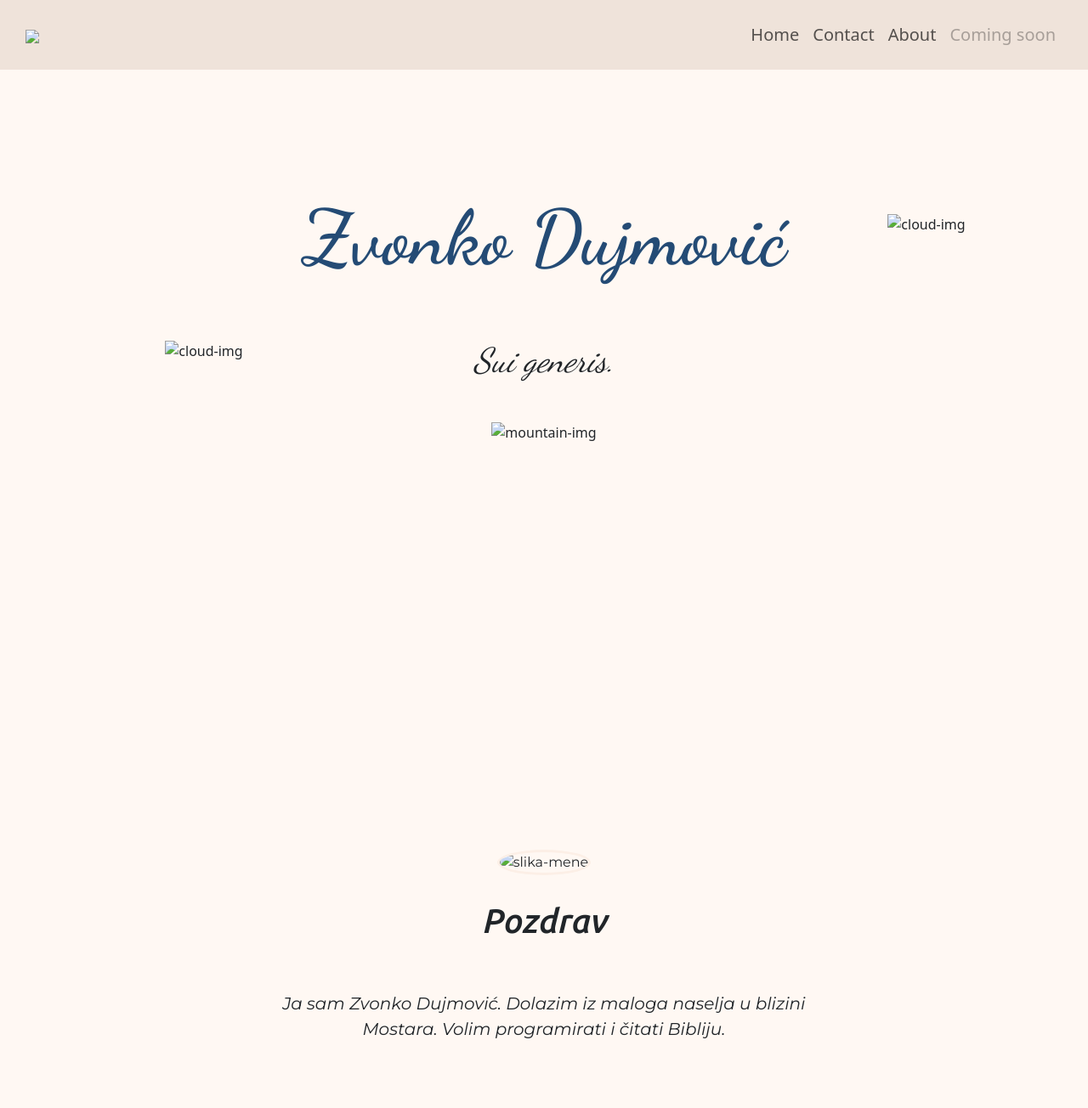
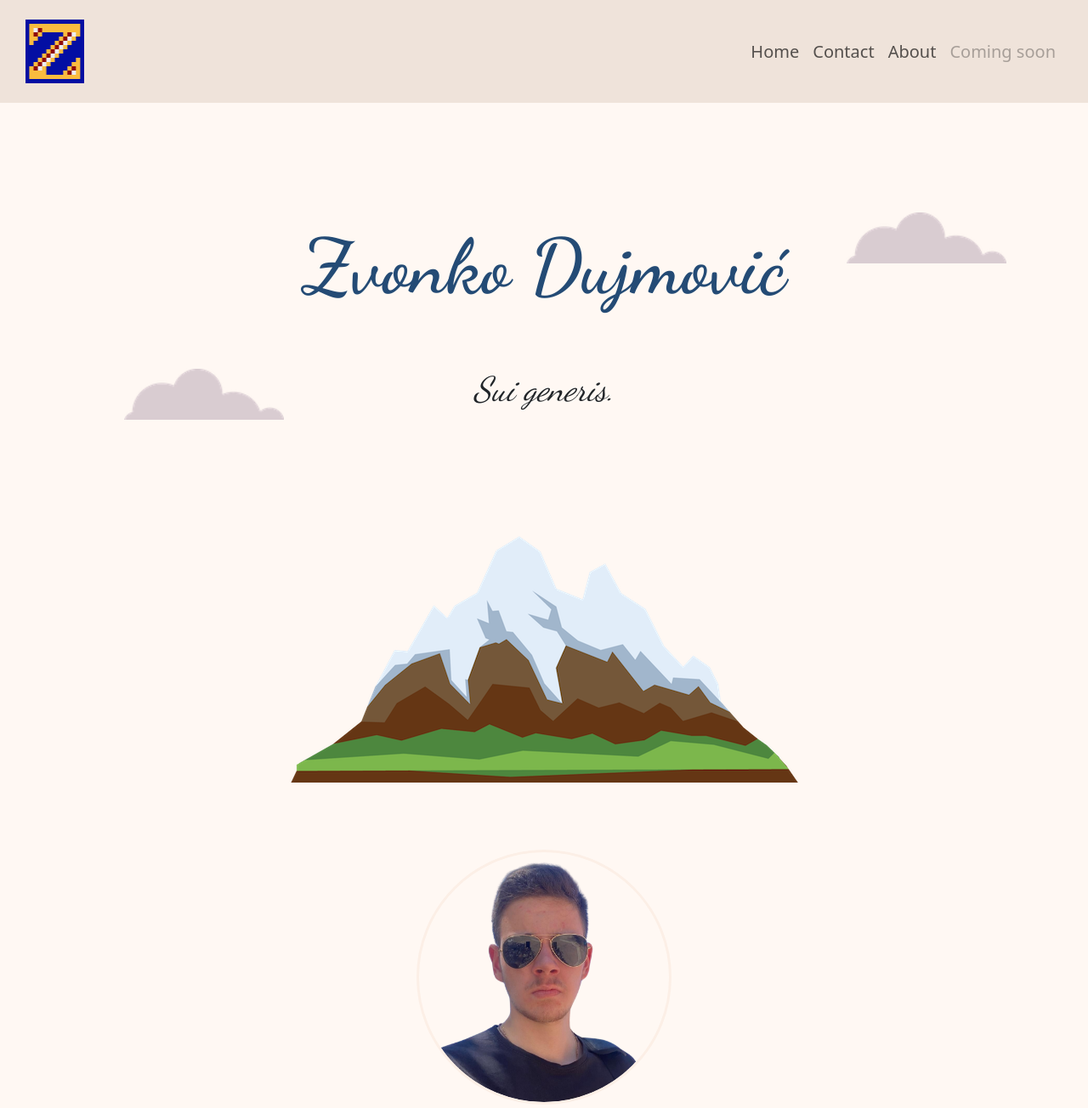
Before and after one commit to Dujma7/Personal-Website, a website: page index.html in a window 1280 px wide. Shown: the top 1304 px of the page at 85% size. Drawn offline with nearby package versions, Linux system fonts and the light colour scheme; a web font is replaced by a local one.

Commit message:
Add files via upload

```diff
--- a/index.html
+++ b/index.html
@@ -22,7 +22,7 @@
 <body>
   <div class="top-navbar">
     <nav class="navbar navbar-expand-lg">
-      <a class="navbar-brand" href=""><img class="navbaricon" src="image/logo.png"></a>
+      <a class="navbar-brand" href=""><img class="navbaricon" src="images/logo.png"></a>
       <button class="navbar-toggler" type="button" data-bs-toggle="collapse" data-bs-target="#navbarTogglerDemo02" aria-controls="navbarTogglerDemo02" aria-expanded="false" aria-label="Toggle navigation">
       <span class="navbar-toggler-icon"></span>
       </button>
@@ -47,16 +47,16 @@
   <div class="container-fluid">
     <div class="row">
       <div class="top">
-          <img class="cloud1" src="image/cloud.png" alt="cloud-img">
+          <img class="cloud1" src="images/cloud.png" alt="cloud-img">
           <h1 class="name">Zvonko Dujmović</h1>
           <em><p class="desc">Sui generis.</p></em>
-          <img class="cloud2" src="image/cloud.png" alt="cloud-img">
+          <img class="cloud2" src="images/cloud.png" alt="cloud-img">
           <br>
-          <img class="mountain" src="image/mountain.png" alt="mountain-img">
+          <img class="mountain" src="images/mountain.png" alt="mountain-img">
       </div>
       <div class="middle-container">
         <div class="profile">
-          <img class="zvnk-img" src="image/zvoduj-removebg-modified.png" alt="slika-mene">
+          <img class="zvnk-img" src="images/zvoduj-removebg-modified.png" alt="slika-mene">
           <em><h2 class="greeting">Pozdrav</h2></em>
           <em><p class="pozdrav">Ja sam Zvonko Dujmović. Dolazim iz maloga naselja u blizini Mostara. Volim programirati i čitati Bibliju.</p></em>
         </div>
@@ -65,7 +65,7 @@
           <div class="skill-row">
             <em><h3>Programiranje</h3></em>
             <em><p class="program">Prije pola godine sam počeo učiti malo, učeći osnove Pythona. Sada učim HTML i CSS. Još učim ali sam pouzdan da ću ubrzo naučiti i pomagati ljudima kojima trebaju moje usluge.</p></em>
-            <img class="igra" src="image/Snimka zaslona 2024-08-31 162209.png" alt="Prva igrica moja 'FlyingZvonimir'">
+            <img class="igra" src="images/Snimka zaslona 2024-08-31 162209.png" alt="Prva igrica moja 'FlyingZvonimir'">
             <em><p>Moja prva igrica <strong>FlyingZvonimir</strong></p></em>
           </div>
           <div class="skill-row">
```
